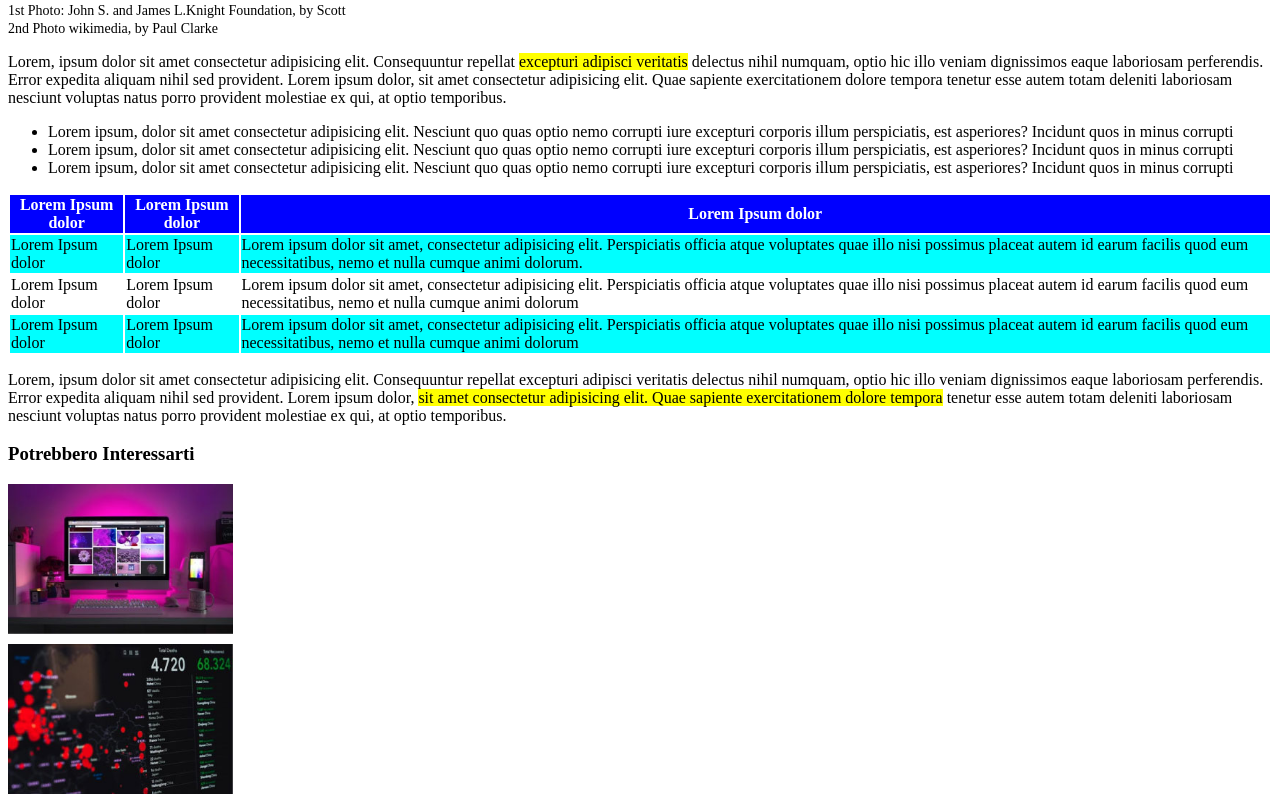
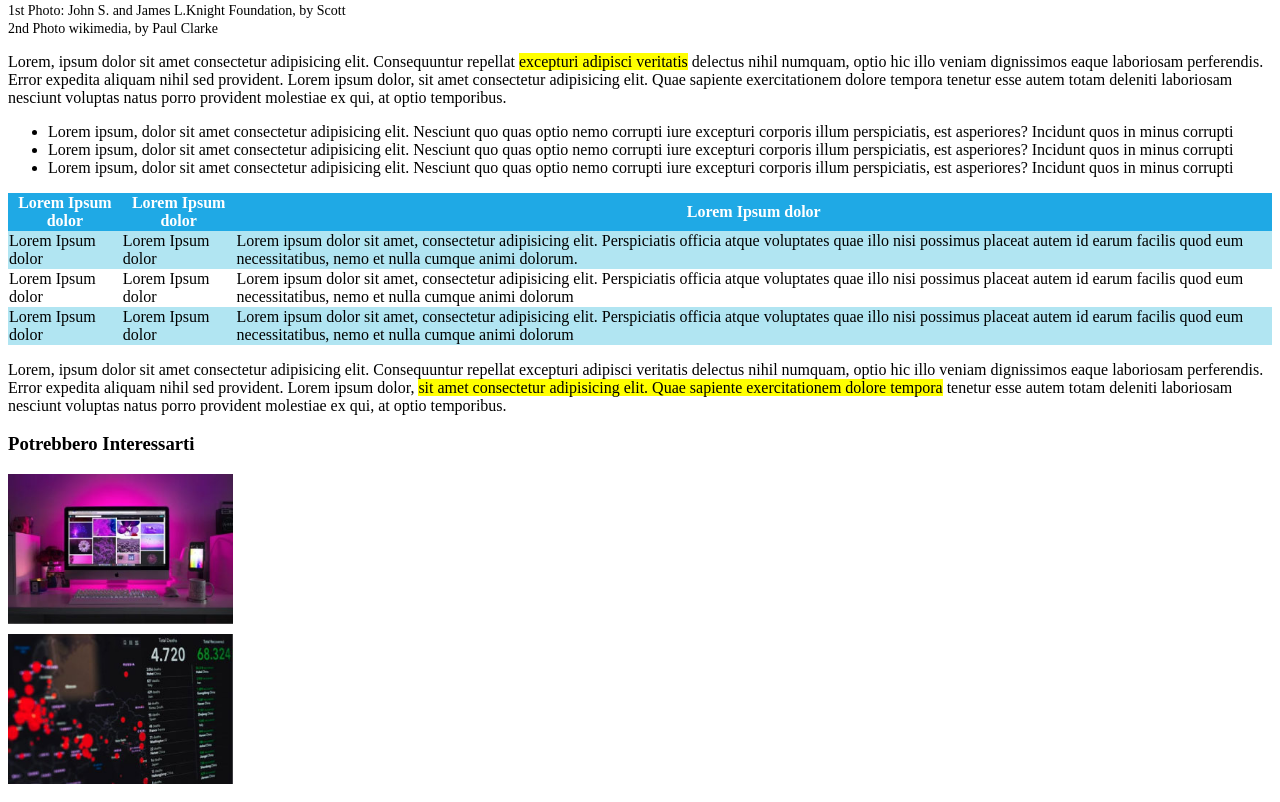
Before and after one commit to MatteoBassanin/html-css-booleaner, a plain HTML site: page index.html in a window 1280 px wide. Shown: the part 708-1510 px from the top of the page. Drawn offline with Linux system fonts and the light colour scheme.

Commit message:
border collapse

```diff
--- a/css/style.css
+++ b/css/style.css
@@ -34,21 +34,20 @@ h4 a{
     font-size: 14px;
 }
 
+table{
+    border-collapse:collapse;
+}
+
 thead{
-    background-color: blue;
+    background-color: #1FA9E5;
     color: white;
+
 }
 
 .light-blue{
-    background-color: aqua;
+    background-color: #B1E5F2;
 }
 
-/* .picture{
-    background-size: contain;
-    background-repeat: no-repeat;
-    height: 200px;
-
-} */
 
 #monitor{
     background-image: url(../img/monitor.jpg);
```
